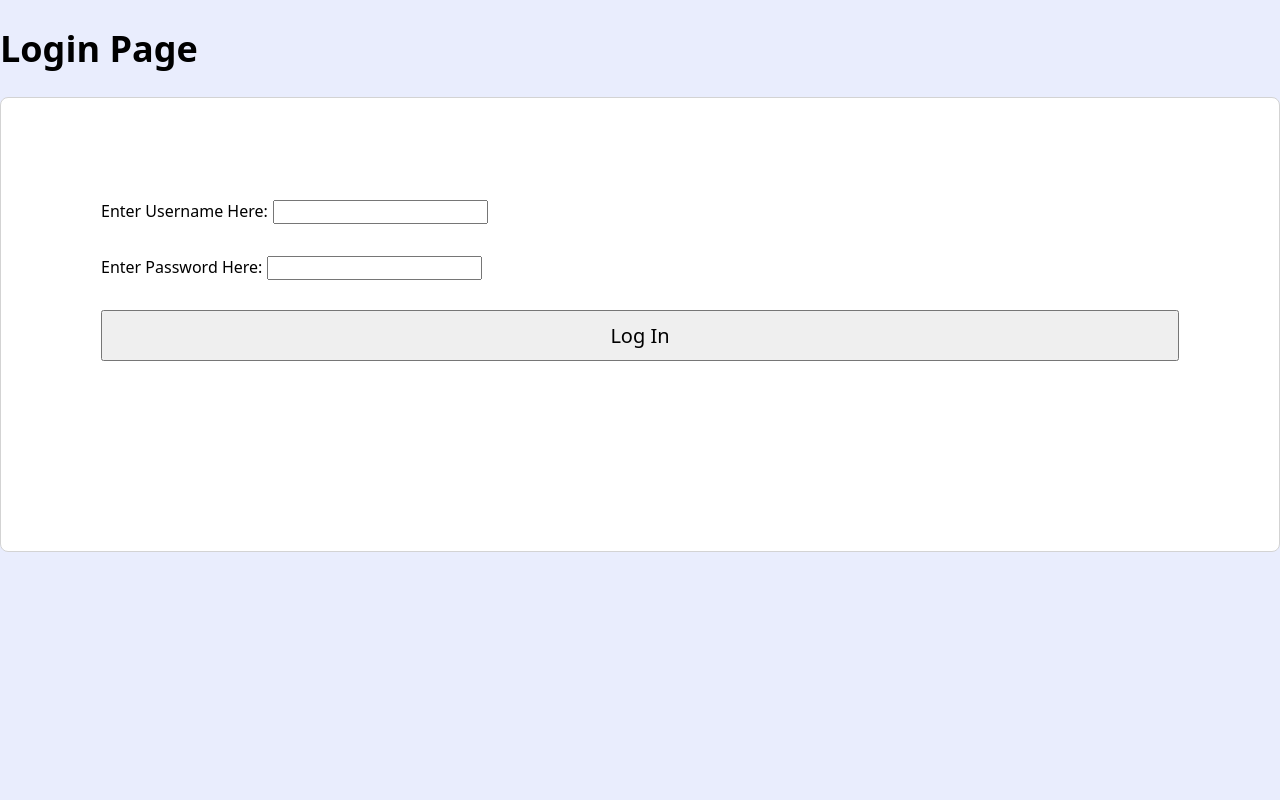
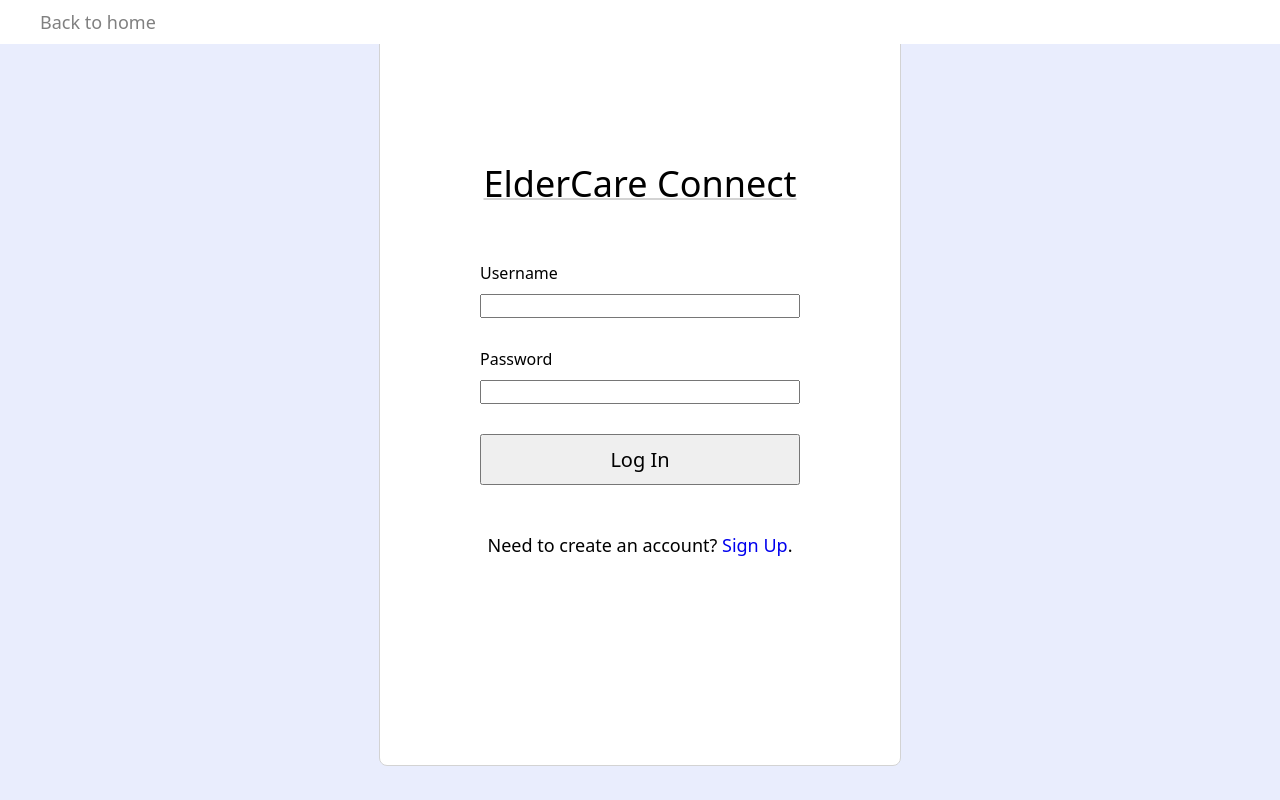
Before and after one commit to LeonWTW/ElderCareConnect, a plain HTML site: page source/frontend/login.html in a window 1280 px wide. Drawn offline with Linux system fonts and the light colour scheme.

Commit message:
login selection and main login ui updated

```diff
--- a/source/frontend/login.html
+++ b/source/frontend/login.html
@@ -10,21 +10,37 @@
 
 
 <body>
-    <h1>Login Page</h1>
 
+    <!-- Navbar -->
+    <header>
+        <nav class="navbar">
+            <a href="home.html" class="nav-logo">
+                Back to home
+            </a>
+        </nav>
+    </header>
+
+    <div class="log-in-box">
         <div id="login">
+            <h1 class="label">ElderCare Connect</h1>
             <div class="username">
-            <label for="username">Enter Username Here:</label>
+                <label for="username">Username</label>
                 <input type="text" id="username" name="username">
             </div>
 
             <div class="password">
-            <label for="password">Enter Password Here:</label>
+                <label for="password">Password</label>
                 <input type="text" id="password" name="password">
             </div>
 
             <button id="submitBtn">Log In</button>
 
+            <p class="account">
+                Need to create an account?
+                <span><a href="sign_up.html">Sign Up</a></span>.
+            </p>
+
             <p id="message"></p>
-
+        </div>
+    </div>
 </body>
--- a/source/frontend/styles/login.css
+++ b/source/frontend/styles/login.css
@@ -44,7 +44,7 @@ footer {
 }
 
 /* Sign Up Box */
-.sign-up-box {
+.log-in-box {
     display: flex;
     align-items: center;
     justify-content: center;
@@ -61,22 +61,18 @@ footer {
     min-width: 40vh;
 }
 
-.username-make {
+.label {
+    text-align: center;
+    font-weight: 400;
+    text-decoration: underline 2px lightgrey;
+}
+
+.username {
     display: grid;
     gap: 10px;
 }
 
-.email-make {
-    display: grid;
-    gap: 10px;
-}
-
-.password-make {
-    display: grid;
-    gap: 10px;
-}
-
-.password-confirm {
+.password {
     display: grid;
     gap: 10px;
 }
```
Also changed, not shown: source/frontend/app/login_redirect.js (+15 -0 lines), source/frontend/elder_login.html (added, +17 -0 lines), source/frontend/styles/login_redirect.css (+4 -3 lines), source/frontend/app/elder_login.js (added), source/frontend/styles/elder_login.css (added). Lines whose indentation alone changed are shown as unchanged.
